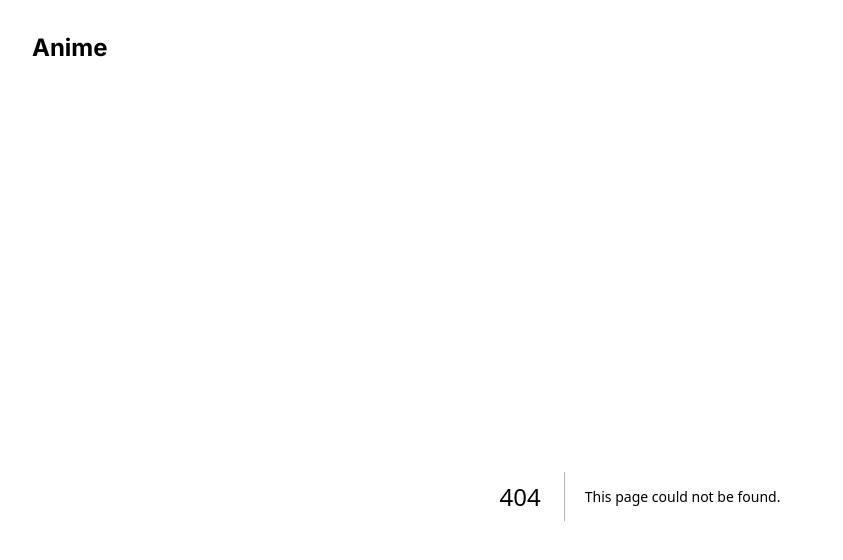
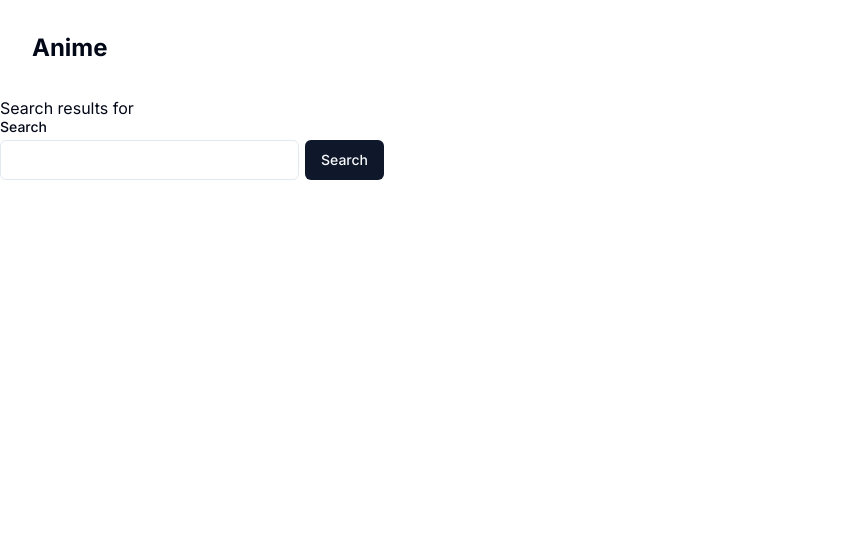
Before and after one commit to plastic041/anime, a Next.js app: page /media in a window 1280 px wide. Before the commit this address had no page. Shown: the top 560 px of the page, without its empty margins (0-843 px from the left). Built offline with nearby package versions, Linux system fonts and the light colour scheme.

Commit message:
feat: media search page

```diff
--- /dev/null
+++ b/src/app/media/@mediaList/default.tsx
@@ -0,0 +1,3 @@
+export default function DefaultPage() {
+  return null
+}
--- /dev/null
+++ b/src/app/media/@mediaList/loading.tsx
@@ -0,0 +1,3 @@
+export default function Loading() {
+  return <span>Loading...</span>
+}
--- /dev/null
+++ b/src/app/media/@mediaList/page.tsx
@@ -0,0 +1,78 @@
+import { Effect, pipe } from 'effect'
+import request, { gql } from 'graphql-request'
+import { z } from 'zod'
+import { P, match } from 'ts-pattern'
+
+const query = gql`
+  query ($search: String) {
+    Page {
+      media(search: $search) {
+        id
+        title {
+          romaji
+        }
+      }
+    }
+  }
+`
+
+const MediaPageDataSchema = z.object({
+  Page: z.object({
+    media: z.array(
+      z.object({
+        id: z.number(),
+        title: z.object({
+          romaji: z.string(),
+        }),
+      }),
+    ),
+  }),
+})
+
+export type MediaPageData = z.infer<typeof MediaPageDataSchema>
+
+async function getMediaPage(
+  search: string,
+): Promise<Effect.Effect<never, Error, MediaPageData>> {
+  return pipe(
+    Effect.tryPromise({
+      try: () => {
+        const res = request<MediaPageData>(
+          'https://graphql.anilist.co',
+          query,
+          { search },
+        )
+        return res
+      },
+      catch: () => new Error('Failed to fetch anime'),
+    }),
+    Effect.flatMap((res) => {
+      const parse = MediaPageDataSchema.safeParse(res)
+
+      if (!parse.success)
+        return Effect.fail(new Error('Failed to parse media page'))
+
+      return Effect.succeed(parse.data)
+    }),
+  )
+}
+
+export default async function Page({
+  searchParams,
+}: {
+  searchParams: { [key: string]: string | string[] | undefined }
+}) {
+  const q = searchParams.q
+  const hasQuery = typeof q === 'string' && q.length > 0
+  const data = hasQuery ? await Effect.runPromise(await getMediaPage(q)) : null
+
+  return match([hasQuery, data])
+    .with([true, P.not(P.nullish)], ([_, data]) => (
+      <ul>
+        {data.Page.media.map(media => (
+          <li key={media.id}>{media.title.romaji}</li>
+        ))}
+      </ul>
+    ))
+    .otherwise(() => null)
+}
--- /dev/null
+++ b/src/app/media/layout.tsx
@@ -0,0 +1,14 @@
+export default function Layout({
+  children,
+  mediaList,
+}: {
+  children: React.ReactNode
+  mediaList: React.ReactNode
+}) {
+  return (
+    <div>
+      {children}
+      {mediaList}
+    </div>
+  )
+}
--- /dev/null
+++ b/src/app/media/page.tsx
@@ -0,0 +1,81 @@
+import { Effect, pipe } from 'effect'
+import request, { gql } from 'graphql-request'
+import { z } from 'zod'
+import { Button } from '~/_components/ui/button'
+import { Input } from '~/_components/ui/input'
+import { Label } from '~/_components/ui/label'
+
+const query = gql`
+  query ($search: String) {
+    Page {
+      media(search: $search) {
+        id
+        title {
+          romaji
+        }
+      }
+    }
+  }
+`
+
+const MediaPageDataSchema = z.object({
+  Page: z.object({
+    media: z.array(
+      z.object({
+        id: z.number(),
+        title: z.object({
+          romaji: z.string(),
+        }),
+      }),
+    ),
+  }),
+})
+
+export type MediaPageData = z.infer<typeof MediaPageDataSchema>
+
+async function getMediaPage(
+  search: string,
+): Promise<Effect.Effect<never, Error, MediaPageData>> {
+  return pipe(
+    Effect.tryPromise({
+      try: () => {
+        const res = request<MediaPageData>(
+          'https://graphql.anilist.co',
+          query,
+          { search },
+        )
+        return res
+      },
+      catch: () => new Error('Failed to fetch anime'),
+    }),
+    Effect.flatMap((res) => {
+      const parse = MediaPageDataSchema.safeParse(res)
+
+      if (!parse.success)
+        return Effect.fail(new Error('Failed to parse media page'))
+
+      return Effect.succeed(parse.data)
+    }),
+  )
+}
+
+export default async function Page({
+  searchParams,
+}: {
+  searchParams: { [key: string]: string | string[] | undefined }
+}) {
+  const q = searchParams.q
+
+  return (
+    <div>
+      <h1>Search results for {q}</h1>
+      <form className="flex flex-col max-w-sm space-y-1.5">
+        <Label htmlFor="q">Search</Label>
+        <div className="flex flex-row space-x-1.5">
+          <Input type="text" name="q" id="q" defaultValue={q} />
+          <Button type="submit">Search</Button>
+        </div>
+      </form>
+    </div>
+  )
+}
```
